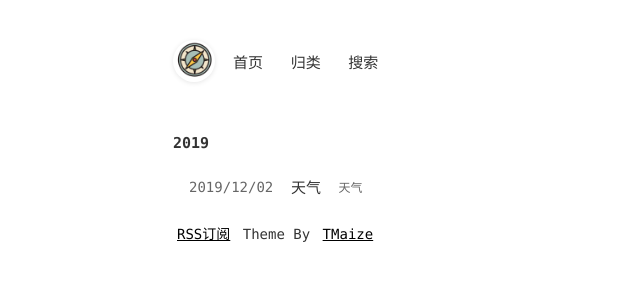
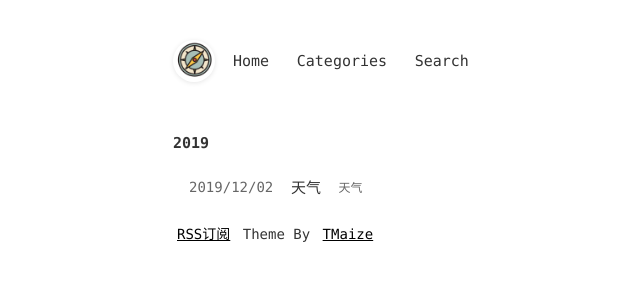
Before and after one commit to marlboro3420/marlboro3420.github.io, a Jekyll site: the page built from index.html, in a window 1280 px wide. Shown: the top 300 px of the page, without its empty margins (181-821 px from the left). Built offline with Jekyll 4.4.1, drawn with Linux system fonts in a browser that asks for light colours.

Commit message:
Update _config.yml

```diff
--- a/_config.yml
+++ b/_config.yml
@@ -1,8 +1,8 @@
 encoding: utf-8
 # SEO相关信息
 title: CRLF Blog
-description: CRLF 的个人博客
-keywords: CRLF,Blog,Java,Html,JavaScript
+description: CRLF's Blog
+keywords: CRLF,Blog
 author: CRLF
 footerText: ' '
 
@@ -23,11 +23,11 @@ tucaoUrl: https://support.qq.com/product/86335
 
 # 菜单
 menu:
-  - title: 首页
+  - title: Home
     url: /
-  - title: 归类
+  - title: Categories
     url: /pages/categories.html
-  - title: 搜索
+  - title: Search
     url: /pages/search.html
 #  - title: 友链
 #    url: /pages/links.html
```
